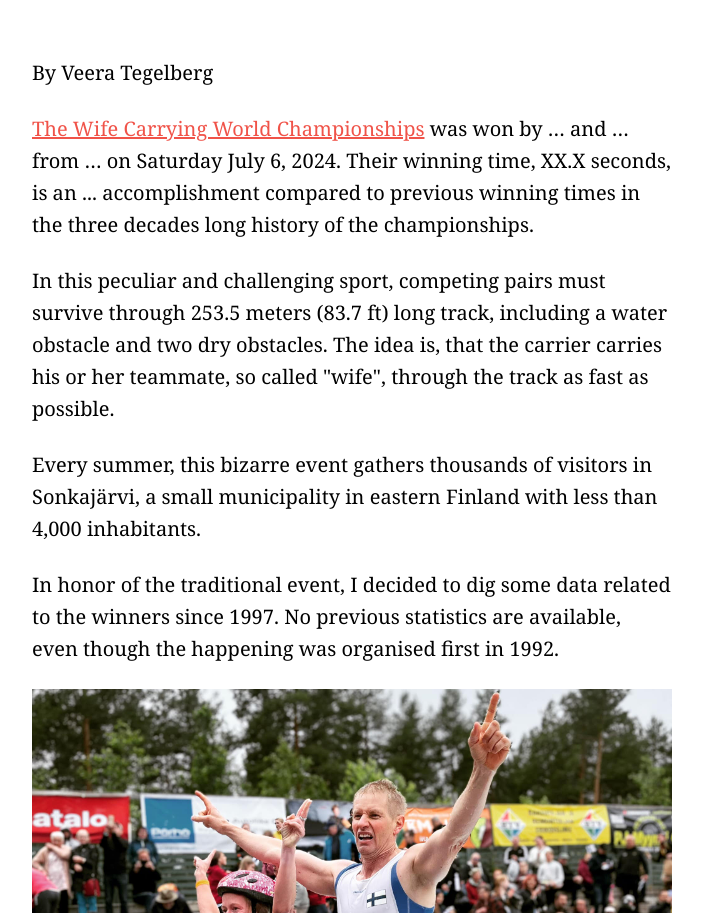
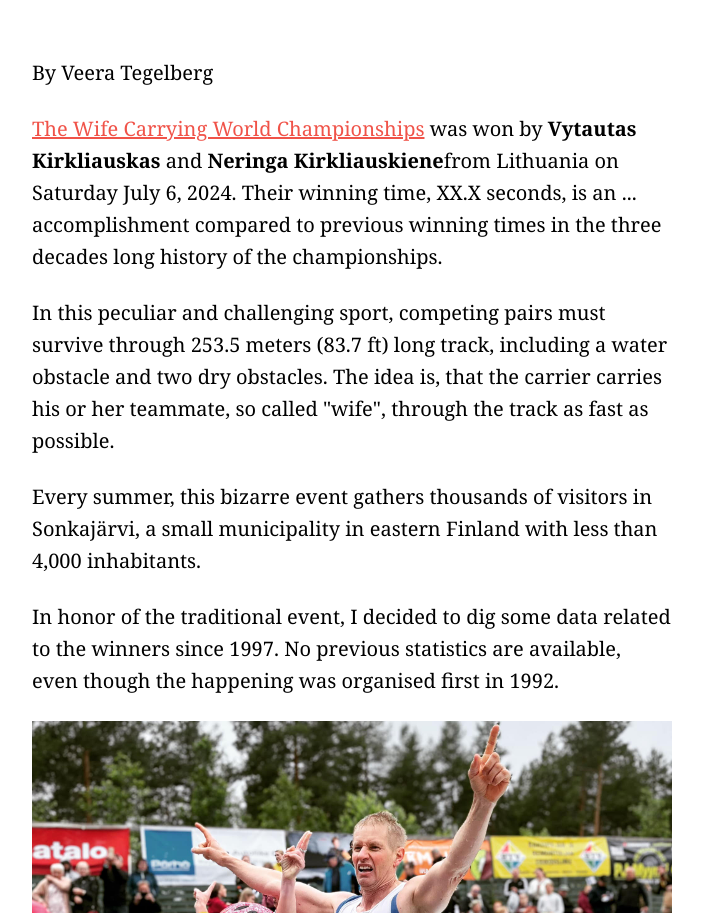
Before and after one commit to TegelVee/Project1, a plain HTML site: page index.html in a window 1280 px wide. Shown: the part 1029-1942 px from the top of the page, without its empty margins (288-991 px from the left). Drawn offline with Linux system fonts and the light colour scheme.

Commit message:
Update index.html

```diff
--- a/index.html
+++ b/index.html
@@ -134,7 +134,7 @@
         <div class="byline">
             <p>By Veera Tegelberg</p>
         </div>
-        <p> <a href="https://eukonkanto.fi/en/front-page/">The Wife Carrying World Championships</a> was won by … and … from … on Saturday July 6, 2024. Their winning time, XX.X seconds, is an ... accomplishment compared to previous winning times in the three decades long history of the championships.</p>
+        <p> <a href="https://eukonkanto.fi/en/front-page/">The Wife Carrying World Championships</a> was won by <strong>Vytautas Kirkliauskas</strong> and <strong>Neringa Kirkliauskiene</strong>from Lithuania on Saturday July 6, 2024. Their winning time, XX.X seconds, is an ... accomplishment compared to previous winning times in the three decades long history of the championships.</p>
         <p>In this peculiar and challenging sport, competing pairs must survive through 253.5 meters (83.7 ft) long track, including a water obstacle and two dry obstacles. The idea is, that the carrier carries his or her teammate, so called "wife", through the track as fast as possible.
             </p>
         <p>Every summer, this bizarre event gathers thousands of visitors in Sonkajärvi, a small municipality in eastern Finland with less than 4,000 inhabitants.
```
